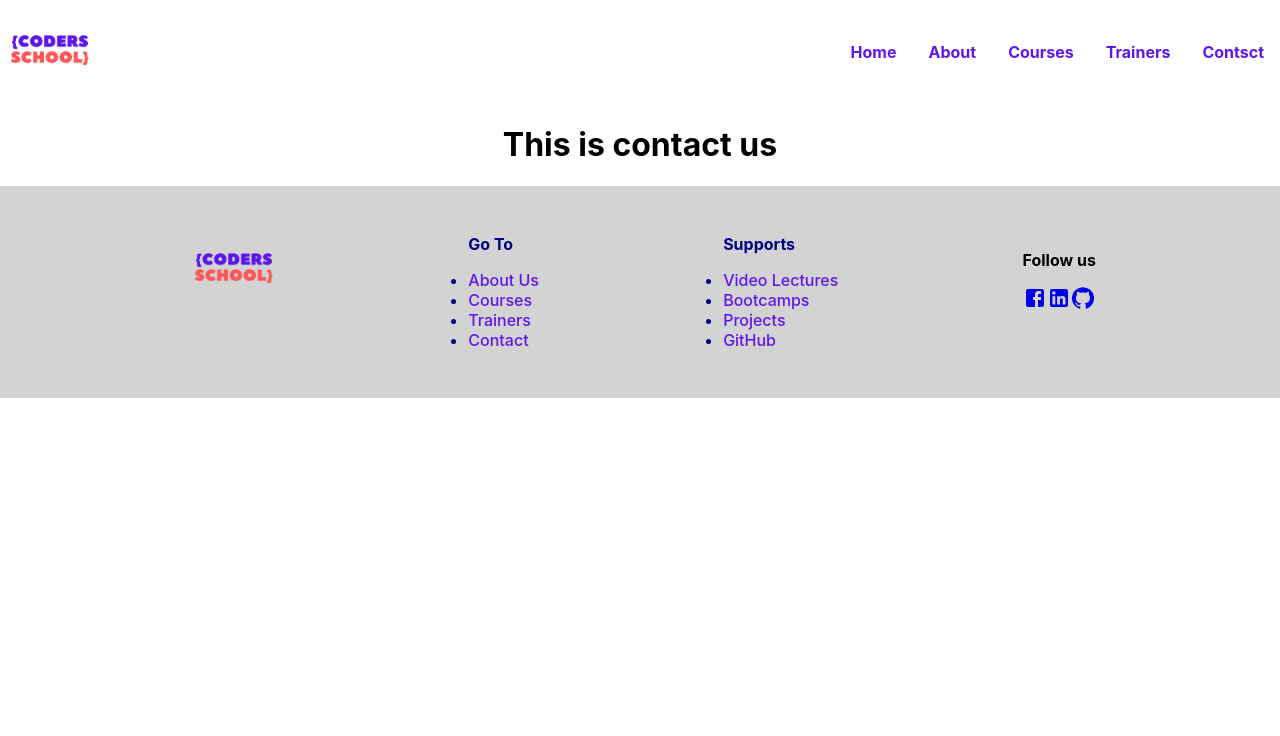
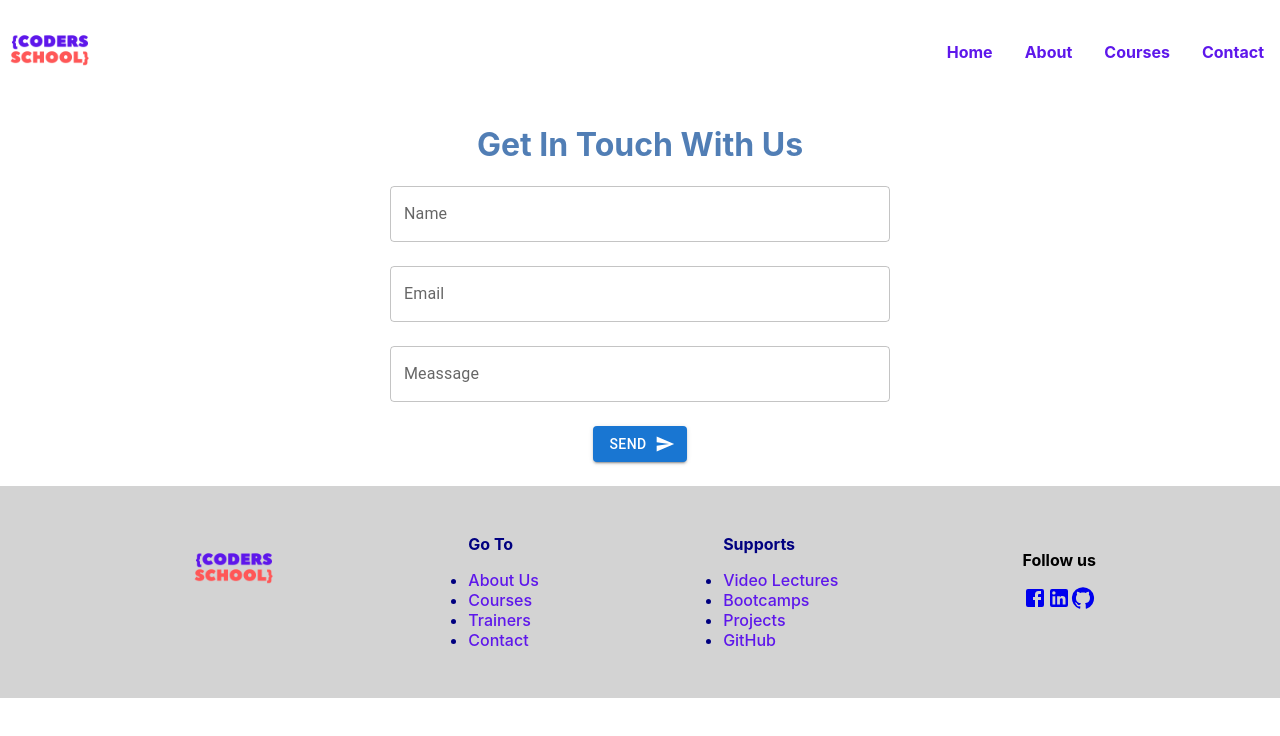
Before and after one commit to Sadman95/coders-school-react, a React (Create React App) app: page /contact in a window 1280 px wide. Shown: the top 736 px of the page. Built offline with nearby package versions, Linux system fonts and the light colour scheme; no server answers.

Commit message:
contact done

```diff
--- a/src/App.js
+++ b/src/App.js
@@ -5,12 +5,13 @@ import './App.css';
 import About from './componenets/About/About';
 import Contact from './componenets/Contact/Contact';
 import Courses from './componenets/Courses/Courses';
+import Enrolled from './componenets/Enrolled/Enrolled';
 import Footer from './componenets/Footer/Footer';
 import Header from './componenets/Header/Header';
 import Home from './componenets/Home/Home';
 import NotFound from './componenets/NotFound/NotFound';
 import Processing from './componenets/Processing/Processing';
-import Trainers from './componenets/Trainers/Trainers';
+
 
 
 
@@ -37,8 +38,8 @@ function App() {
           <Route path='/courses'>
             <Courses courses={courses}></Courses>
           </Route>
-          <Route path='/trainers'>
-            <Trainers></Trainers>
+          <Route path='/enrolled'>
+            <Enrolled></Enrolled>
           </Route>
           <Route path='/contact'>
             <Contact></Contact>
--- a/src/componenets/Contact/Contact.js
+++ b/src/componenets/Contact/Contact.js
@@ -1,11 +1,26 @@
-import React from 'react';
+import { Button, TextField } from "@mui/material";
+import { Box } from "@mui/system";
+import React from "react";
+import SendIcon from "@mui/icons-material/Send";
 
 const Contact = () => {
-    return (
-        <div>
-            <h1>This is contact us</h1>
-        </div>
-    );
+  return (
+    <Box
+      sx={{
+        margin: "auto",
+        width: 500,
+        maxWidth: "100%",
+      }}
+    >
+      <h1 className='spanned'>Get In Touch With Us</h1>
+      <Box sx={{display: 'flex', flexDirection: 'column', gap: 3}}>
+      <TextField fullWidth label="Name" id="fullWidth" />
+      <TextField fullWidth label="Email" id="fullWidth" />
+      <TextField fullWidth label="Meassage" id="fullWidth" />
+      </Box>
+      <Button sx={{margin: 3}} color="primary" variant="contained" endIcon={<SendIcon />}>Send</Button>
+    </Box>
+  );
 };
 
 export default Contact;
--- a/src/componenets/Course/Course.js
+++ b/src/componenets/Course/Course.js
@@ -7,9 +7,16 @@ import {
   Typography,
 } from "@mui/material";
 import React from "react";
+import { useHistory } from "react-router";
 
 const Course = (props) => {
   const { img_url, course_title, description } = props.course;
+
+  const history = useHistory();
+  const handleEnrolled = () =>{
+      history.push('/enrolled');
+  }
+
   return (
     <Card sx={{ maxWidth: 345 }}>
       <CardMedia
@@ -27,7 +34,7 @@ const Course = (props) => {
         </Typography>
       </CardContent>
       <CardActions>
-        <Button size="medium">Enroll Now</Button>
+        <Button onClick={handleEnrolled} variant='contained' size="medium">Enroll Now</Button>
       </CardActions>
     </Card>
   );
--- a/src/componenets/Courses/Courses.js
+++ b/src/componenets/Courses/Courses.js
@@ -1,19 +1,30 @@
-import { Grid } from "@mui/material";
+import { Button, Grid } from "@mui/material";
+import { Box } from "@mui/system";
 import React from "react";
+import { Link } from "react-router-dom";
 import Course from "../Course/Course";
 
 
 const Courses = (props) => {
     console.log(props)
     const {courses} = props;
+
   return (
-    <Grid container spacing={{ xs: 2, md: 3 }} columns={{ xs: 4, sm: 8, md: 12 }}>
+    <Box>
+        <h1 className='spanned'>Courses</h1>
+        <Grid sx={{margin: '32px 0'}} container spacing={{ xs: 2, md: 3 }} columns={{ xs: 4, sm: 8, md: 12 }}>
             {courses.map(course => (
             <Grid item xs={2} sm={4} md={4} key={course.course_id}>
                 <Course course={course}></Course>
             </Grid>
             ))}
         </Grid>
+        <Link style={{textDecoration: 'none'}} to='/courses'>
+        {
+            courses.length === 3?<Button variant='outlined'>More</Button>:''
+        }
+        </Link>
+    </Box>
   );
 };
 
--- /dev/null
+++ b/src/componenets/Enrolled/Enrolled.js
@@ -0,0 +1,11 @@
+import React from 'react';
+
+const Enrolled = () => {
+    return (
+        <div>
+            <h1>Succesfully enrolled!!!</h1>
+        </div>
+    );
+};
+
+export default Enrolled;
--- a/src/componenets/Header/Header.js
+++ b/src/componenets/Header/Header.js
@@ -31,8 +31,7 @@ const Header = () => {
                 <NavLink style={navlinkStyle} to="/">Home</NavLink>
                 <NavLink style={navlinkStyle} to="/about">About</NavLink>
                 <NavLink style={navlinkStyle} to="/courses">Courses</NavLink>
-                <NavLink style={navlinkStyle} to="/trainers">Trainers</NavLink>
-                <NavLink style={navlinkStyle} to="/contact">Contsct</NavLink>
+                <NavLink style={navlinkStyle} to="/contact">Contact</NavLink>
 
             </div>
         </Box>
--- a/src/componenets/Trainers/Trainers.js
+++ /dev/null
@@ -1,11 +0,0 @@
-import React from 'react';
-
-const Trainers = () => {
-    return (
-        <div>
-            <h1>This is trainers section</h1>
-        </div>
-    );
-};
-
-export default Trainers;
```
Lines whose indentation alone changed are shown as unchanged.
